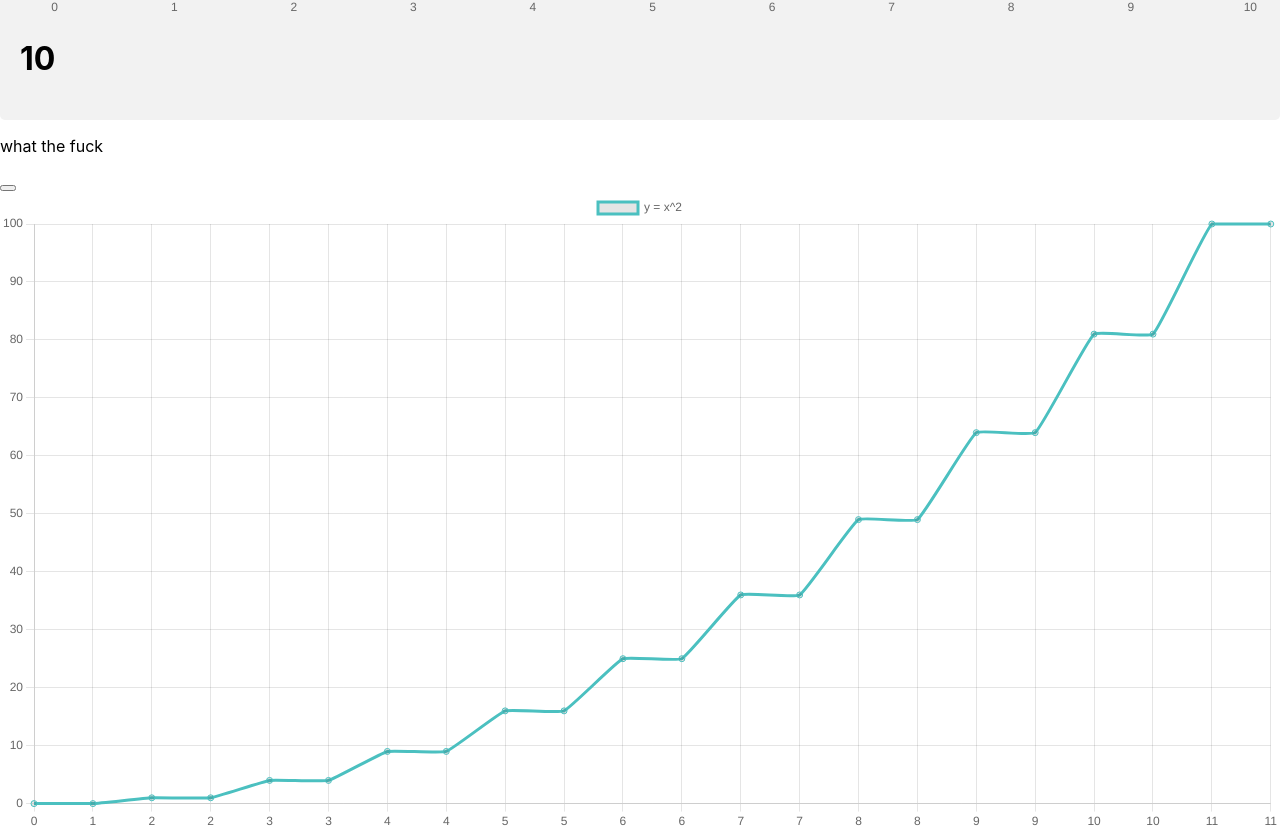
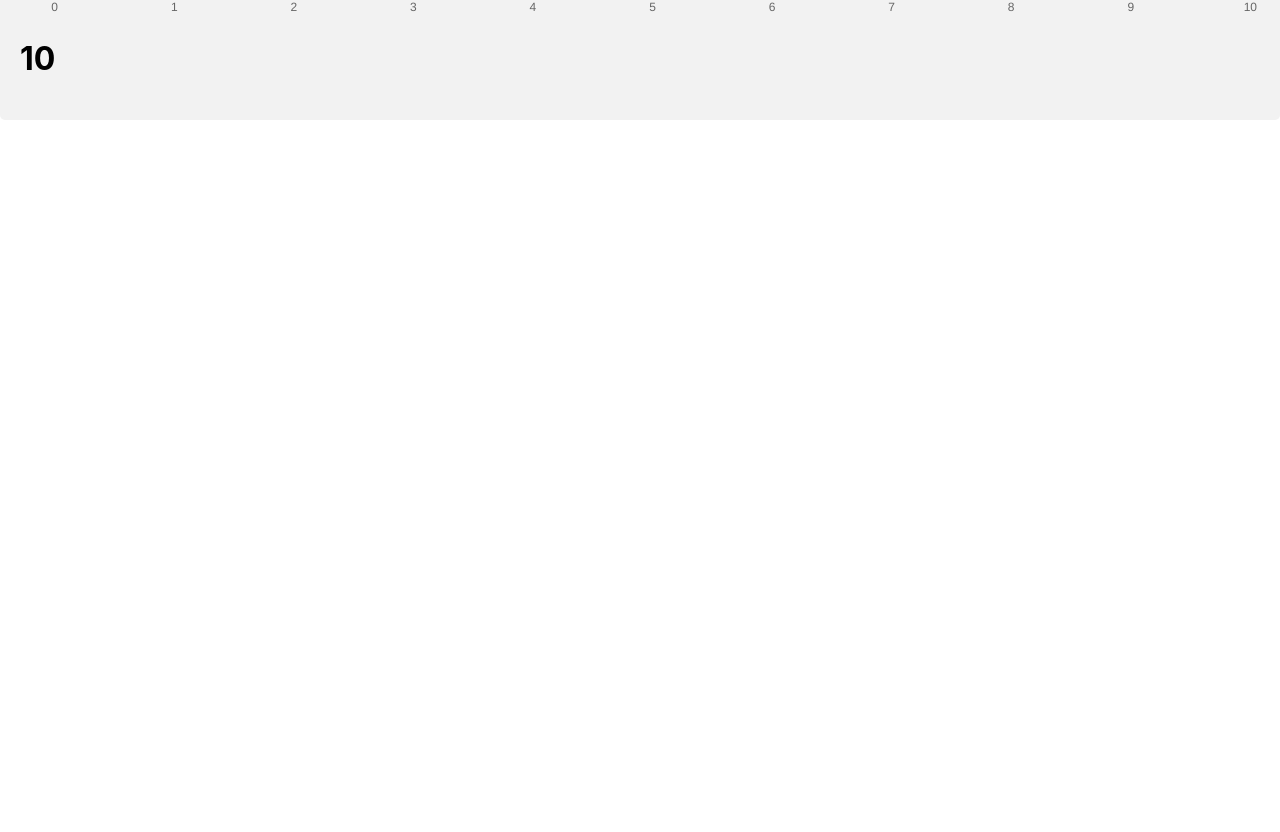
Before and after one commit to benwang-lol/Best-Time-to-get-to-Airport, a React (Create React App) app: page / in a window 1280 px wide. Shown: the part 819-1651 px from the top of the page. After the commit the page ends 939 px from the top, so only its background shows below. Built offline with nearby package versions, Linux system fonts and the light colour scheme.

Commit message:
small cleanup

```diff
--- a/src/App.js
+++ b/src/App.js
@@ -1,13 +1,13 @@
 import FormComponent from './components/form-component/form-component';
-import Graph from './components/graph-component';
-import AnimatedGraph from './components/animatedGraph';
+// import Graph from './components/graph-component';
+// import AnimatedGraph from './components/animatedGraph';
 import Popup from './components/PopUp';
 import React, { useState } from 'react';
 
 function App() {
-  const func = () => {
-    console.log(FormComponent.homeData);
-  }
+  // const func = () => {
+  //   console.log(FormComponent.homeData);
+  // }
 
   const [showPopup, setShowPopup] = useState(false);
 
@@ -21,10 +21,9 @@ function App() {
       {showPopup && <Popup />}
       <h1>Learn about the Laffer Curve !!</h1>
       <FormComponent></FormComponent>
-      <p> what the fuck </p>
-      <button onClick={func}/>
+      {/* <button onClick={func}/> */}
       {/* <Graph /> */}
-      <AnimatedGraph />
+      {/* <AnimatedGraph /> */}
     </div>
   )
 }
```
